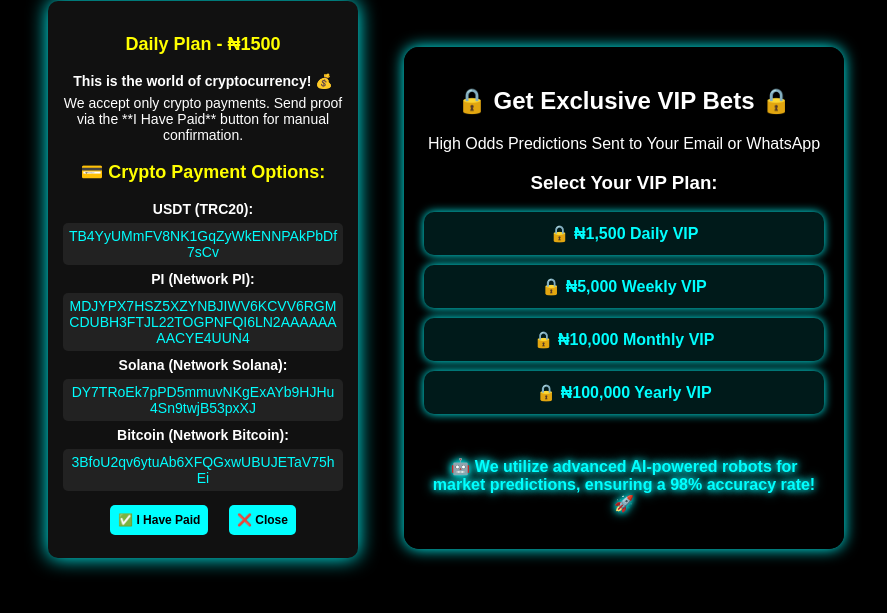
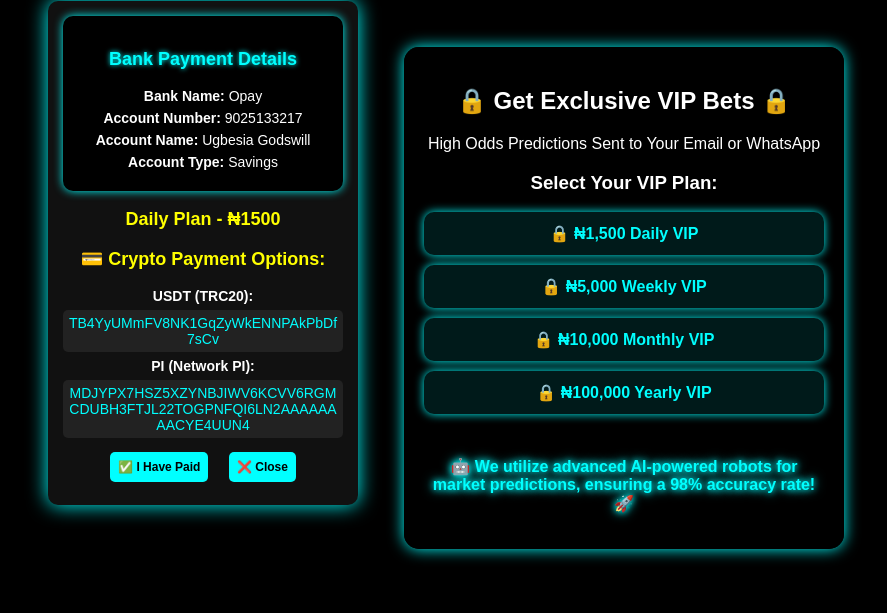
Before and after one commit to rhyzen277/Rhyzenrobot, a plain HTML site: page vip.html in a window 1280 px wide. Both pictures are taken after a click on the element "🔒 ₦1,500 Daily VIP". Shown: the part 79-692 px from the top of the page, without its empty margins (16-903 px from the left). Drawn offline with Linux system fonts and the light colour scheme.

Commit message:
Add files via upload

```diff
--- a/vip.html
+++ b/vip.html
@@ -140,13 +140,16 @@
 }
 </style>
     </div>
-
     <!-- MODAL -->
     <div id="vipModal" class="modal">
+        <div style="background: black; color: white; padding: 15px; border-radius: 10px; box-shadow: 0 0 10px cyan; text-align: center;">
+    <h3 style="color: cyan; text-shadow: 0 0 5px cyan;">Bank Payment Details</h3>
+    <p><strong>Bank Name:</strong> Opay</p>
+    <p><strong>Account Number:</strong> 9025133217</p>
+    <p><strong>Account Name:</strong> Ugbesia Godswill</p>
+    <p><strong>Account Type:</strong> Savings</p>
+</div>
         <h3 id="modalTitle">VIP Plan</h3>
-        <p><strong>This is the world of cryptocurrency! 💰</strong></p>
-        <p>We accept only crypto payments. Send proof via the **I Have Paid** button for manual confirmation.</p>
-
         <h3>💳 Crypto Payment Options:</h3>
 
         <p><strong>USDT (TRC20):</strong></p>
@@ -155,11 +158,6 @@
         <p><strong>PI (Network PI):</strong></p>
         <p class="crypto-address">MDJYPX7HSZ5XZYNBJIWV6KCVV6RGMCDUBH3FTJL22TOGPNFQI6LN2AAAAAAAACYE4UUN4</p>
 
-        <p><strong>Solana (Network Solana):</strong></p>
-        <p class="crypto-address">DY7TRoEk7pPD5mmuvNKgExAYb9HJHu4Sn9twjB53pxXJ</p>
-
-        <p><strong>Bitcoin (Network Bitcoin):</strong></p>
-        <p class="crypto-address">3BfoU2qv6ytuAb6XFQGxwUBUJETaV75hEi</p>
 
         <button class="paid-btn" onclick="sendConfirmation()">✅ I Have Paid</button>
         <button class="close-btn" onclick="closeModal()">❌ Close</button>
@@ -176,7 +174,7 @@
         }
 
         function sendConfirmation() {
-            window.location.href = "mailto:competentraders@gmail.com?subject=VIP Payment Confirmation&body=Hello, I have made payment for the VIP plan. Please confirm my access.";
+            window.location.href = "mailto:mon9predictz@gmail.com?subject=VIP Payment Confirmation&body=Hello, I have made payment for the VIP plan. Please confirm my access.";
         }
     </script>
 
```
Also changed, not shown: privacy.html (+3 -3 lines).
